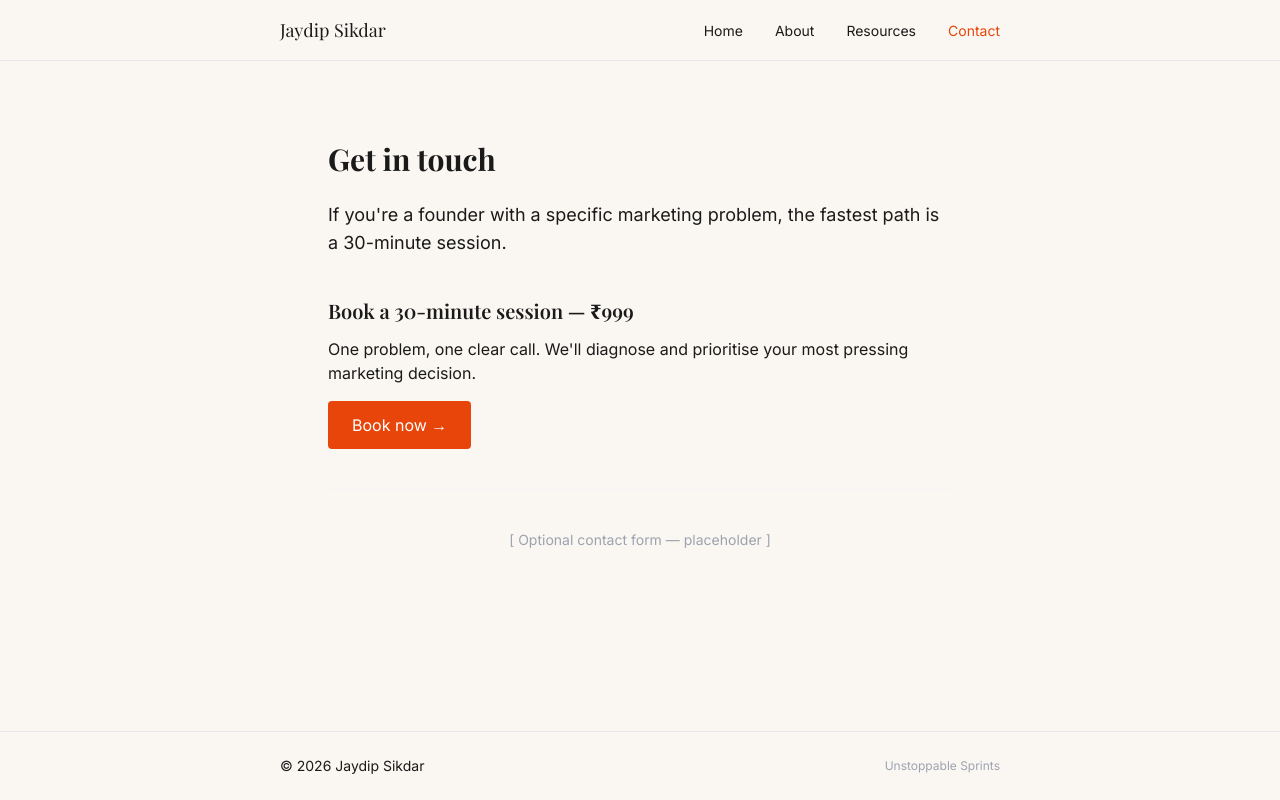
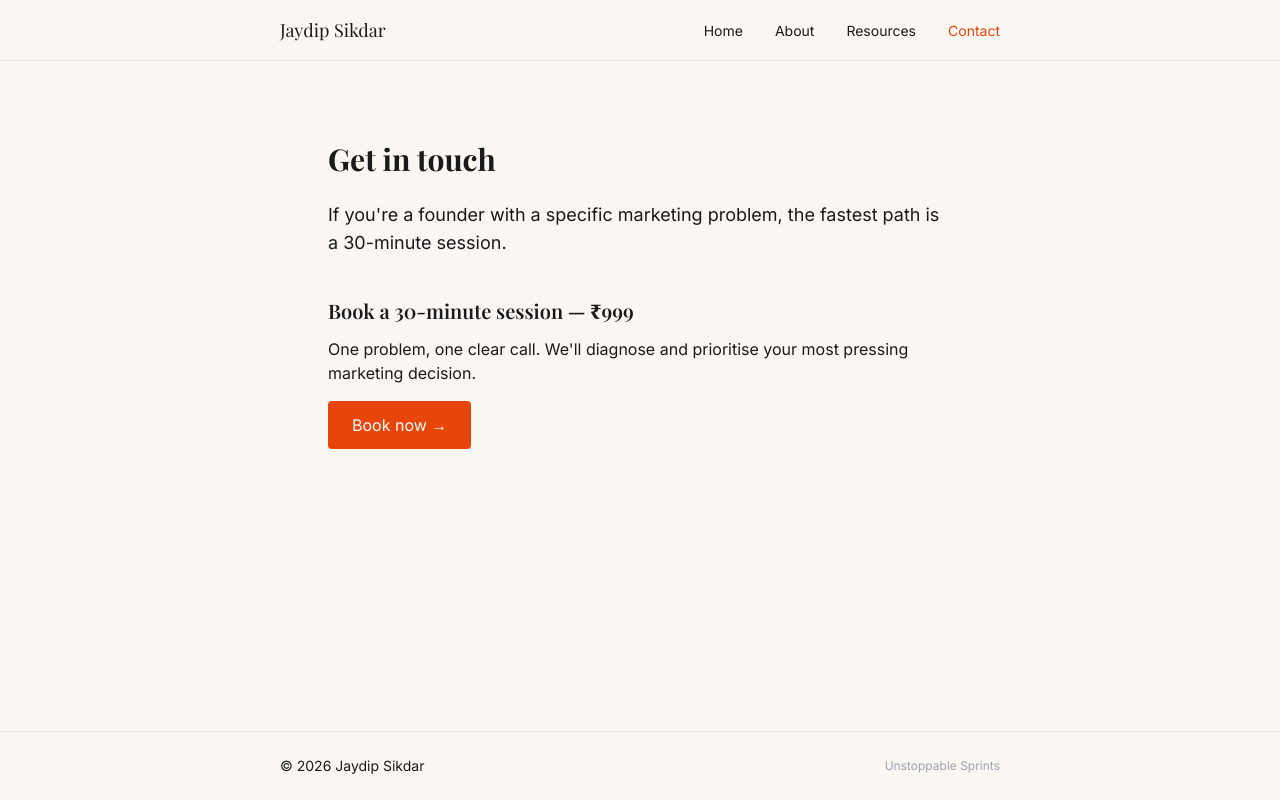
Before and after one commit to jaydipsikdar/jaydipsikdar-website, a Next.js app: page /contact in a window 1280 px wide. Built offline with nearby package versions, Linux system fonts and the light colour scheme; a web font is replaced by a local one.

Commit message:
Remove contact form placeholder

```diff
--- a/src/app/contact/page.tsx
+++ b/src/app/contact/page.tsx
@@ -29,15 +29,6 @@ export default function ContactPage() {
         </a>
       </div>
 
-      {/* ============================================================
-          CONTACT FORM (optional)
-          TODO: Decide whether to add a simple contact form for non-booking
-          enquiries. If yes, a serverless function (Vercel) or a third-party
-          form service (e.g., Formspree) can handle the submission.
-          ============================================================ */}
-      <div className="border-t border-gray-100 pt-10 text-gray-400 text-sm text-center">
-        [ Optional contact form — placeholder ]
-      </div>
     </main>
   )
 }
```
